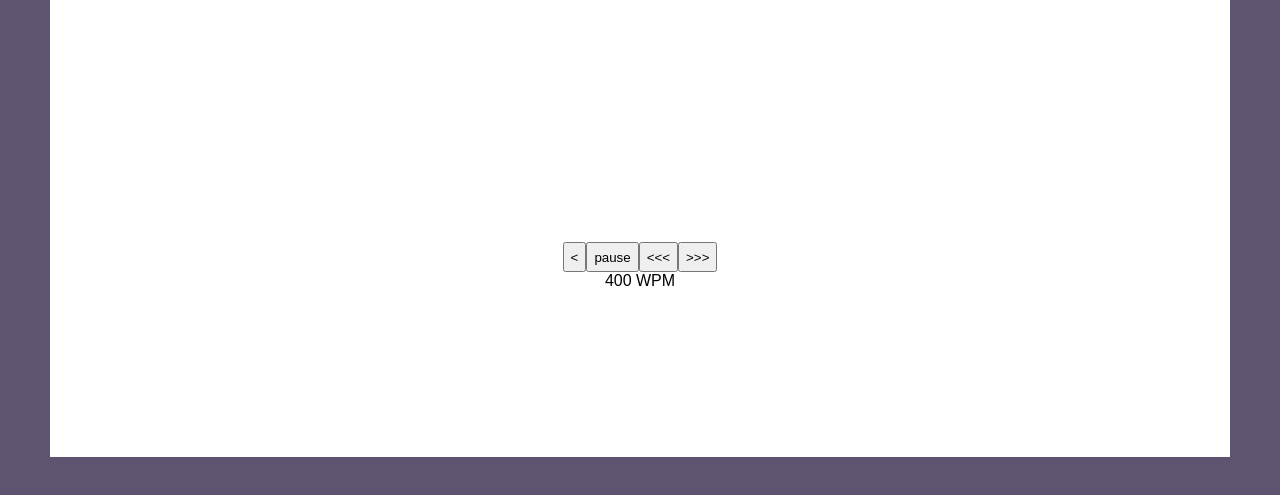
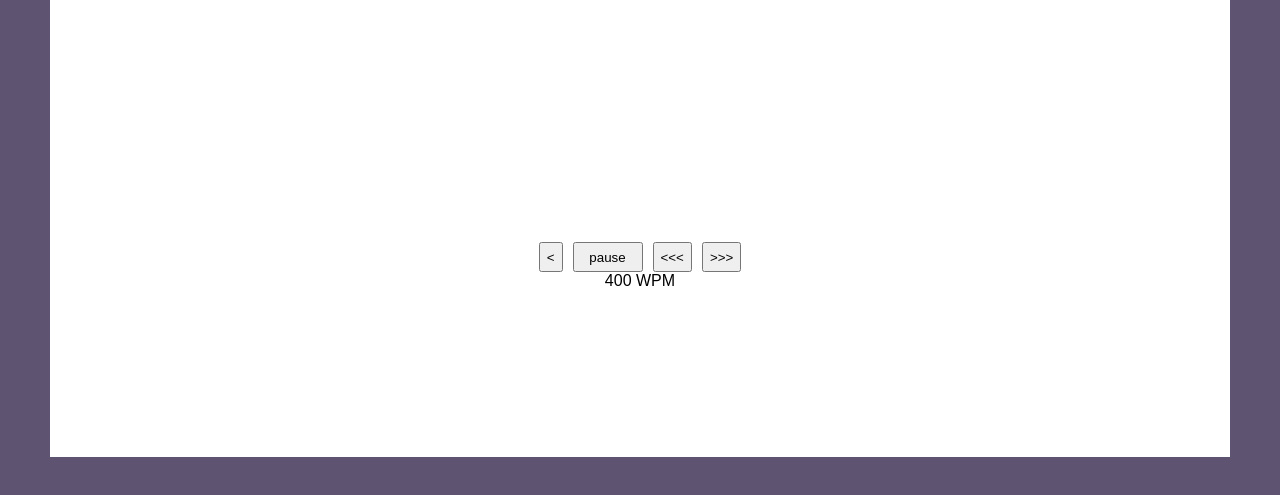
Before and after one commit to zkc/flow-word, a plain HTML site: page index.html in a window 1280 px wide. Both pictures are taken after a click on the button "Flow". Shown: the part 293-788 px from the top of the page. Drawn offline with Linux system fonts and the light colour scheme.

Commit message:
Refactor, adjust style

```diff
--- a/index.html
+++ b/index.html
@@ -5,7 +5,7 @@
     <!-- double check on this -->
     <meta name="viewport" content="width=device-width, initial-scale=1.0">
     <meta http-equiv="X-UA-Compatible" content="ie=edge">
-    <title>flow read</title>
+    <title>Flow Reader</title>
     <style>
         body {
             margin: 0;
@@ -45,17 +45,24 @@
         #controls {
             display: grid;
             grid-template-rows: 30px 50px;
+            grid-column-gap: 10px;
             justify-items: center;
         }
 
         #controls button {
             grid-row: 1;
+            outline:none;
+        }
+
+        #pause-button{
+            width: 70px;
         }
 
         #pop {
             grid-row: 2;
             grid-column: 1/5;
         }
+
         #words_view {
             grid-row: 2;
             display: flex;
@@ -72,7 +79,6 @@
             justify-content: center;
             box-sizing: border-box;
         }
-
         .word-viewbox:last-child {
             font-weight: bold;
             border: none;
@@ -86,29 +92,18 @@
         .word-viewbox:nth-child(3) {
             font-size: .4em;
         }
-
-
-
     </style>
 </head>
 <body id="main">
-
-    <textarea
-        id="input"
-        placeholder="Paste reading here">
-    </textarea>
-
+    <textarea id="input" placeholder="Paste reading here"></textarea>
     <div id="word-display" style="display: none"></div>
     <div id="controls" style="display: none">
-
         <button id="go-back-button"><</button>
         <button id="pause-button">pause</button>
         <button id="slowdown" amount="20"><<<</button>
         <button id="speedup" amount="20">>>></button>
         <div id="pop"></div>
-
     </div>
-
     <button id="run">Flow</button>
 
     <script src="./soil.js"></script>
--- a/soil.js
+++ b/soil.js
@@ -41,7 +41,6 @@ Is sicklied o'er with the pale cast of thought,
 And enterprises of great pitch and moment
 With this regard their currents turn awry
 And lose the name of action.
-
 `
 
 const reader = {
@@ -56,21 +55,21 @@ const reader = {
       return ((60 / this.WPM) * 1000);
     }
   },
-  input_split: null,
+  text_array: null,
   timeout_id: null,
   words_view: null,
   breath_regex: RegExp('[,\.;:?!]'),
   breath_percent: 0.5,
   breath: false,
-  start(word_display, input_split) {
-    this.input_split = input_split
+  start(word_display, text_array) {
+    this.text_array = text_array
     this.word_display = word_display
     this.changeWPM(0)
     this._changeWordAndGo()
   },
   _changeWordAndGo() {
-    if(this.word_index < this.input_split.length) {
-      const nextWord = this.input_split[this.word_index]
+    if(this.word_index < this.text_array.length) {
+      const nextWord = this.text_array[this.word_index]
 
       this.word_display.innerText = nextWord
       this.word_index++
@@ -85,10 +84,12 @@ const reader = {
       }, this.rate)
       this.paused = false
       this.unExpandView()
+      document.getElementById('pause-button').innerHTML = 'pause'
     } else {
       clearTimeout(this.timeout_id)
       this.paused = true
       this.expandView()
+      document.getElementById('pause-button').innerHTML = 'play'
     }
   },
   changeWPM(by) {
@@ -101,7 +102,7 @@ const reader = {
     } else {
       this.word_index = number
     }
-    this.word_display.innerText = this.input_split[this.word_index-1]
+    this.word_display.innerText = this.text_array[this.word_index-1]
     this.expandView()
   },
   expandView() {
@@ -116,7 +117,7 @@ const reader = {
     for (let i = this.word_index-6; i < this.word_index; i++) { //could allow future words too
       const wordEle = document.createElement('div')
       wordEle.className = "word-viewbox"
-      wordEle.innerText = this.input_split[i]
+      wordEle.innerText = this.text_array[i]
       wordEle.setAttribute('word_index', i+1)
       this.words_view.appendChild(wordEle)
     }
@@ -133,35 +134,29 @@ document.onclick = (e) => {
     case 'pause-button':
       reader.pause()
       break
-
     case 'slowdown':
-      reader.changeWPM(-e.target.getAttribute('amount')*1)
+      reader.changeWPM(e.target.getAttribute('amount')*-1)
       break
-
     case 'speedup':
       reader.changeWPM(e.target.getAttribute('amount')*1)
       break
-
     case 'go-back-button':
       !reader.paused && reader.pause()
       reader.goTo({ isDelta:true, number:-1 })
       break
-
     case 'run':
       input.style.display = 'none'
       run.style.display = 'none'
       word_display.style.display = 'grid'
       controls.style.display = 'grid'
 
-      const input_split = input.value.split(/[\n\s—]/) // ? handle — as a pause?
-      reader.start(word_display, input_split)
+      const text_array = input.value.split(/[\n\s—]/) // ? handle — as a pause?
+      reader.start(word_display, text_array)
       break
-
     case 'words_view':
       const index = e.target.getAttribute('word_index')*1
       index && reader.goTo({ number: index })
       break
-
     default:
       console.log(e, e.target.id, 'unknown id case')
       break
```
